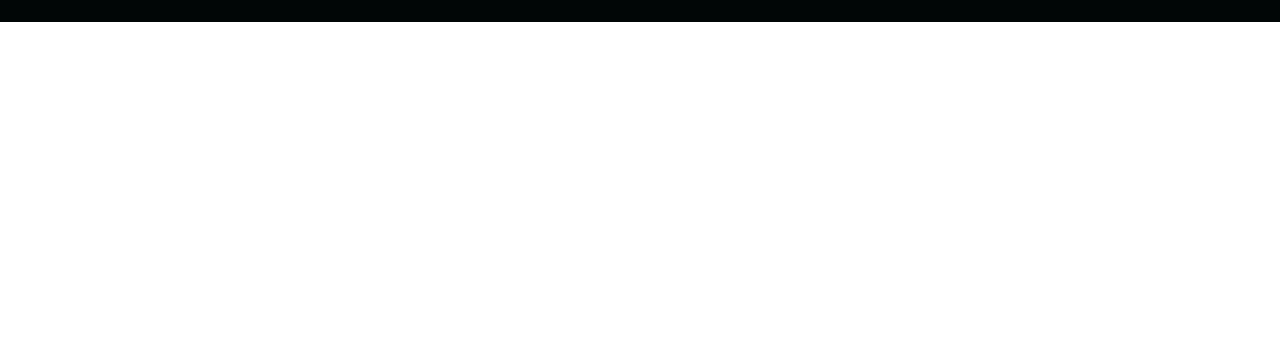
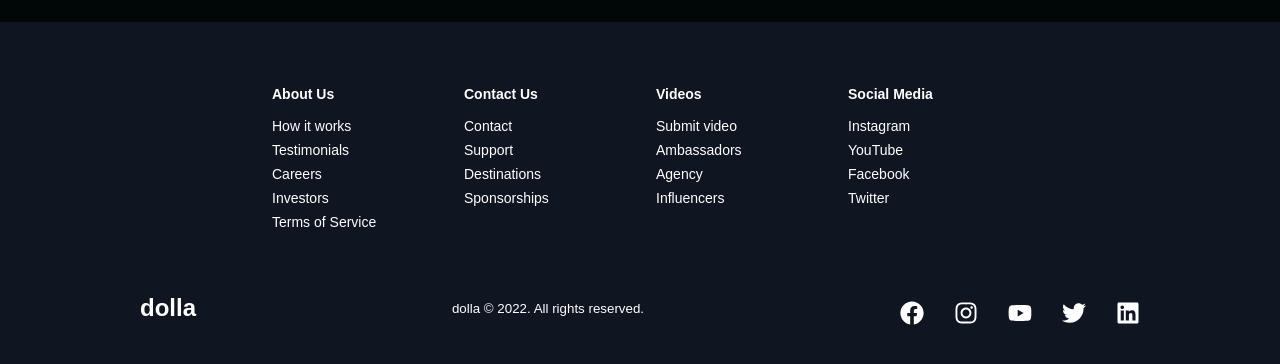
Before and after one commit to Kirill222/react_website_smooth_scrolling_styled_components, a React (Create React App) app: page / in a window 1280 px wide. Shown: the part 3178-3542 px from the top of the page. Before the commit the page ends 3200 px from the top, so only its background shows below. Built offline with nearby package versions, Linux system fonts and the light colour scheme; a web font is replaced by a local one.

Commit message:
footer added

```diff
--- a/src/App.js
+++ b/src/App.js
@@ -1,12 +1,17 @@
 import './App.css'
 
-import {BrowserRouter as Router} from 'react-router-dom'
-import Home from './pages';
+import {BrowserRouter as Router, Switch, Route} from 'react-router-dom'
+import Home from './pages'
+import SigninPage from './pages/signin'
 
 function App() {
   return (
     <Router>
-      <Home />
+      <Switch>
+        <Route exact path='/' component={Home}/>
+        <Route path='/signin' component={SigninPage}/>
+      </Switch>
+
     </Router>
   );
 }
--- /dev/null
+++ b/src/components/Footer/FooterElements.js
@@ -0,0 +1,106 @@
+import styled from 'styled-components'
+import {Link} from 'react-router-dom'
+
+export const FooterContainer = styled.footer`
+    background-color: #101522;
+`
+export const FooterWrap = styled.div`
+    padding: 48px 24px;
+    display: flex;
+    flex-direction: column;
+    justify-content: center;
+    align-items: center;
+    max-width: 1100px;
+    margin: 0 auto;
+`
+export const FooterLinksContainer = styled.div`
+    display: flex;
+    justify-content: center;
+
+    @media screen and (max-width: 820px) {
+        padding-top: 32px;
+    }
+`
+export const FooterLinksWrapper = styled.div`
+    display: flex;
+
+    @media screen and (max-width: 820px) {
+        flex-direction: column;
+    }
+`
+export const FooterLinkItems = styled.div`
+    display: flex;
+    flex-direction: column;
+    align-items: flex-start;
+    margin: 16px;
+    text-align: left;
+    width: 160px;
+    box-sizing: border-box;
+    color: #fff;
+
+    @media screen and (max-width: 420px) {
+        margin: 0;
+        padding: 10px;
+        width: 100%;
+    }
+`
+export const FooterLinkTitle = styled.h1`
+    font-size: 14px;
+    margin-bottom: 16px;
+`
+export const FooterLink = styled(Link)`
+    color: #fff;
+    text-decoration: none;
+    margin-bottom: 0.5rem;
+    font-size: 14px;
+
+    &:hover {
+        color: #01bf71;
+        transition: all 0.3s ease-out;
+    }
+`
+
+export const SocialMedia = styled.section`
+    max-width: 1000px;
+    width: 100%;
+`
+export const SocialMediaWrap = styled.div`
+    display: flex;
+    justify-content: space-between;
+    align-items: center;
+    max-width: 1100px;
+    margin: 40px auto 0 auto;
+
+    @media screen and (max-width: 820px) {
+        flex-direction: column;
+    }
+`
+export const SocialLogo = styled(Link)`
+    color: #fff;
+    justify-self: start;
+    cursor: pointer;
+    text-decoration: none;
+    font-size: 1.5rem;
+    display: flex;
+    align-items: center;
+    margin-bottom: 16px;
+    font-weight: bold;
+`
+export const WebsiteRights = styled.small`
+    color: #fff;
+    margin-bottom: 16px;
+`
+export const SocialIcons = styled.div`
+    display: flex;
+    justify-content: space-between;
+    align-items: center;
+    width: 240px;
+`
+export const SocialIconLink = styled.a`
+    color: #fff;
+    font-size: 24px;
+
+`
+// export const SocialMedia = styled.section`
+
+// `
--- /dev/null
+++ b/src/components/Footer/index.js
@@ -0,0 +1,98 @@
+import React from 'react'
+import {FaFacebook, FaInstagram, FaYoutube, FaTwitter, FaLinkedin} from 'react-icons/fa'
+import {
+    FooterContainer,
+    FooterWrap,
+    FooterLinksContainer,
+    FooterLinksWrapper,
+    FooterLinkItems,
+    FooterLinkTitle,
+    FooterLink,
+    SocialMedia,
+    SocialMediaWrap,
+    SocialLogo,
+    WebsiteRights,
+    SocialIcons,
+    SocialIconLink,
+} from './FooterElements'
+
+const Footer = () => {
+    return (
+        <FooterContainer>
+            <FooterWrap>
+                <FooterLinksContainer>
+                    <FooterLinksWrapper>
+                        <FooterLinkItems>
+                            <FooterLinkTitle>About Us</FooterLinkTitle>
+
+                            <FooterLink to="/">How it works</FooterLink>
+                            <FooterLink to="/">Testimonials</FooterLink>
+                            <FooterLink to="/">Careers</FooterLink>
+                            <FooterLink to="/">Investors</FooterLink>
+                            <FooterLink to="/">Terms of Service</FooterLink>
+                        </FooterLinkItems>
+
+                        <FooterLinkItems>
+                            <FooterLinkTitle>Contact Us</FooterLinkTitle>
+
+                            <FooterLink to="/">Contact</FooterLink>
+                            <FooterLink to="/">Support</FooterLink>
+                            <FooterLink to="/">Destinations</FooterLink>
+                            <FooterLink to="/">Sponsorships</FooterLink>
+                        </FooterLinkItems>
+
+
+                    </FooterLinksWrapper>
+
+                    <FooterLinksWrapper>
+                        <FooterLinkItems>
+                            <FooterLinkTitle>Videos</FooterLinkTitle>
+
+                            <FooterLink to="/">Submit video</FooterLink>
+                            <FooterLink to="/">Ambassadors</FooterLink>
+                            <FooterLink to="/">Agency</FooterLink>
+                            <FooterLink to="/">Influencers</FooterLink>
+                        </FooterLinkItems>
+
+                        <FooterLinkItems>
+                            <FooterLinkTitle>Social Media</FooterLinkTitle>
+
+                            <FooterLink to="/">Instagram</FooterLink>
+                            <FooterLink to="/">YouTube</FooterLink>
+                            <FooterLink to="/">Facebook</FooterLink>
+                            <FooterLink to="/">Twitter</FooterLink>
+                        </FooterLinkItems>
+
+
+                    </FooterLinksWrapper>
+                </FooterLinksContainer>
+
+                <SocialMedia>
+                    <SocialMediaWrap>
+                        <SocialLogo to="/">dolla</SocialLogo>
+                        <WebsiteRights>dolla &copy; {new Date().getFullYear()}. All rights reserved.</WebsiteRights>
+                        <SocialIcons>
+                            <SocialIconLink href="/" target="_blank" aria-label="Facebook">
+                                <FaFacebook />
+                            </SocialIconLink>
+                            <SocialIconLink href="/" target="_blank" aria-label="Instagram">
+                                <FaInstagram />
+                            </SocialIconLink>
+                            <SocialIconLink href="/" target="_blank" aria-label="Youtube">
+                                <FaYoutube />
+                            </SocialIconLink>
+                            <SocialIconLink href="/" target="_blank" aria-label="Twitter">
+                                <FaTwitter />
+                            </SocialIconLink>
+                            <SocialIconLink href="/" target="_blank" aria-label="Linkedin">
+                                <FaLinkedin />
+                            </SocialIconLink>
+                        </SocialIcons>
+                    </SocialMediaWrap>
+                </SocialMedia>
+            </FooterWrap>
+        </FooterContainer>
+    )
+}
+
+export default Footer
--- a/src/pages/index.js
+++ b/src/pages/index.js
@@ -5,6 +5,7 @@
 import Sidebar from '../components/Sidebar'
 import {homeObjOne, homeObjTwo, homeObjThree} from '../components/InfoSection/Data'
 import Services from '../components/Services'
+import Footer from '../components/Footer'
 
 const Home = () => {
 
@@ -23,6 +24,7 @@
             <InfoSection {...homeObjTwo} />
             <Services />
             <InfoSection {...homeObjThree} />
+            <Footer />
         </>
     )
 }
--- /dev/null
+++ b/src/pages/signin.jsx
@@ -0,0 +1,11 @@
+import React from 'react'
+
+const SigninPage = () => {
+    return (
+        <div>
+            <h1>Sign in page</h1>
+        </div>
+    )
+}
+
+export default SigninPage
```
